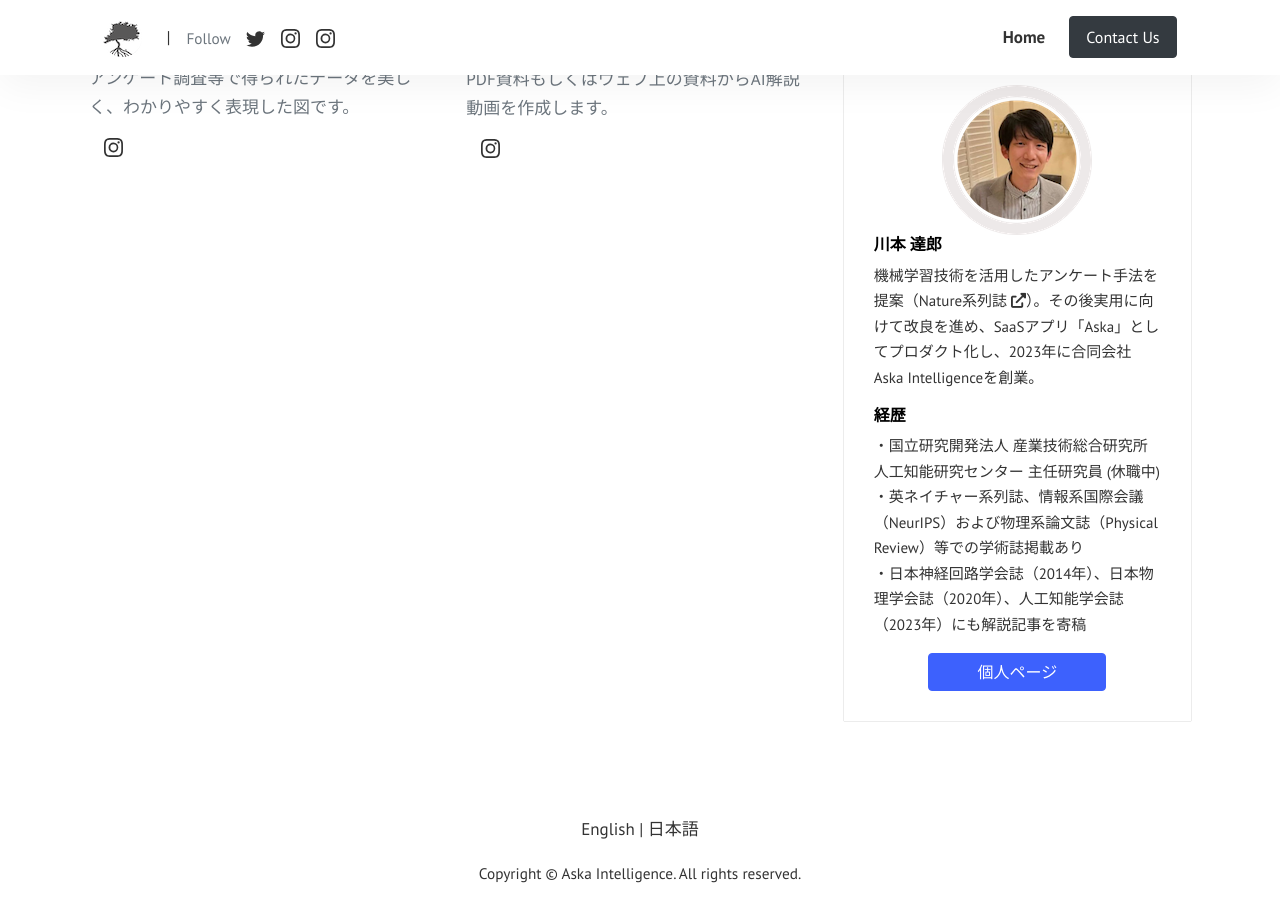
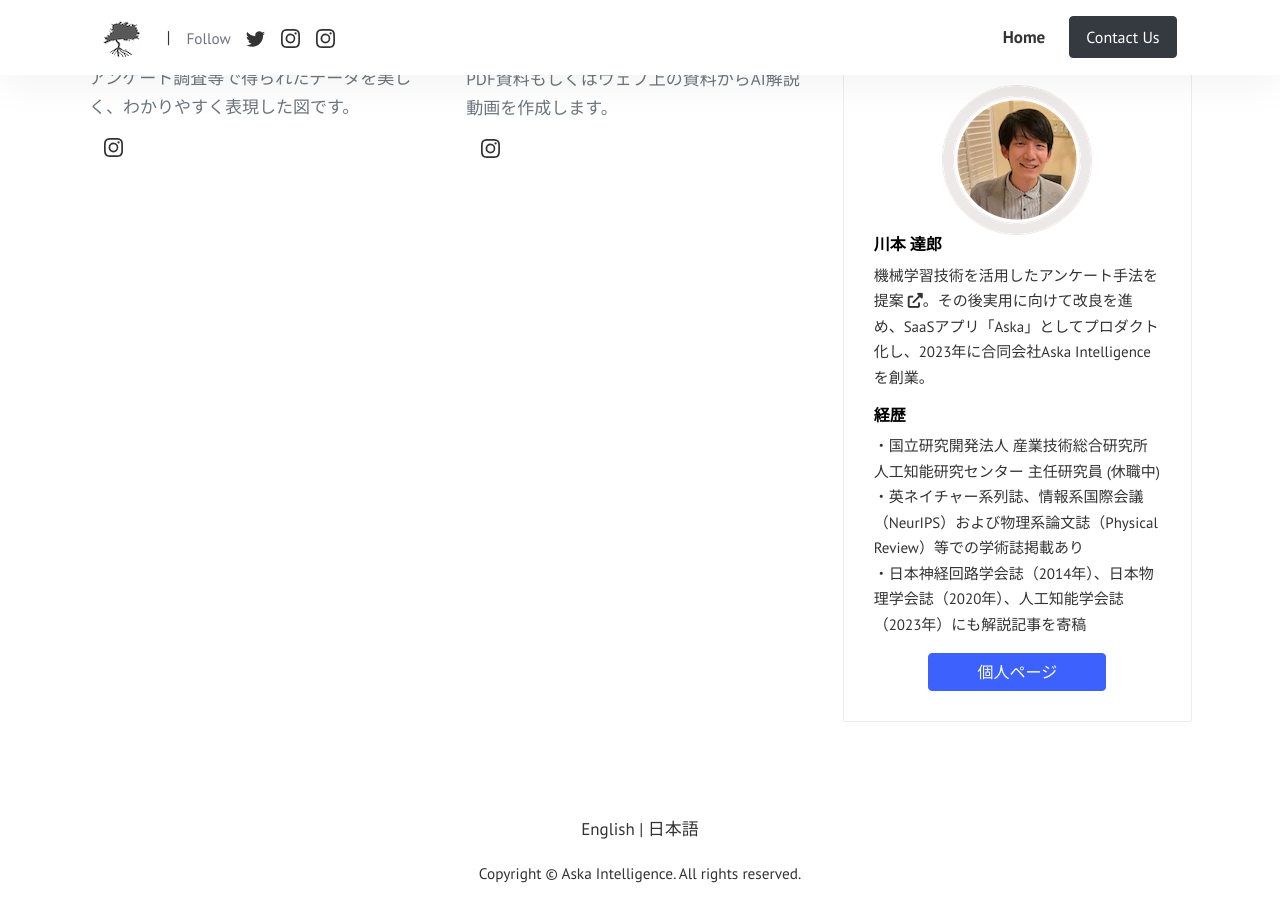
Before and after one commit to Aska-systems/ja, a Jekyll site: the page built from index.html, in a window 1280 px wide and 900 px high, scrolled down 1541 px. Built offline with Jekyll 4.4.1, drawn with Linux system fonts in a browser that asks for light colours; the list of posts is cut into pages by our own code.

Commit message:
Update languages.yml

```diff
--- a/_data/languages.yml
+++ b/_data/languages.yml
@@ -31,7 +31,7 @@ ja:
   contact_us_message: "お問合せ内容"
   contact_us_submit: "送信"
   about_ceo_name: "川本 達郎"
-  about_ceo_description: '機械学習技術を活用したアンケート手法を提案（<a href="https://www.nature.com/articles/s42256-019-0071-y">Nature系列誌 <i class="fas fa-external-link-alt"></i></a>）。その後実用に向けて改良を進め、SaaSアプリ「Aska」としてプロダクト化し、2023年に合同会社Aska Intelligenceを創業。'
+  about_ceo_description: '<a href="https://www.nature.com/articles/s42256-019-0071-y">機械学習技術を活用したアンケート手法を提案 <i class="fas fa-external-link-alt"></i></a>。その後実用に向けて改良を進め、SaaSアプリ「Aska」としてプロダクト化し、2023年に合同会社Aska Intelligenceを創業。'
   career: "経歴"
   career_item_1: "・国立研究開発法人 産業技術総合研究所 人工知能研究センター 主任研究員 (休職中)"
   career_item_2: "・英ネイチャー系列誌、情報系国際会議（NeurIPS）および物理系論文誌（Physical Review）等での学術誌掲載あり"
```
